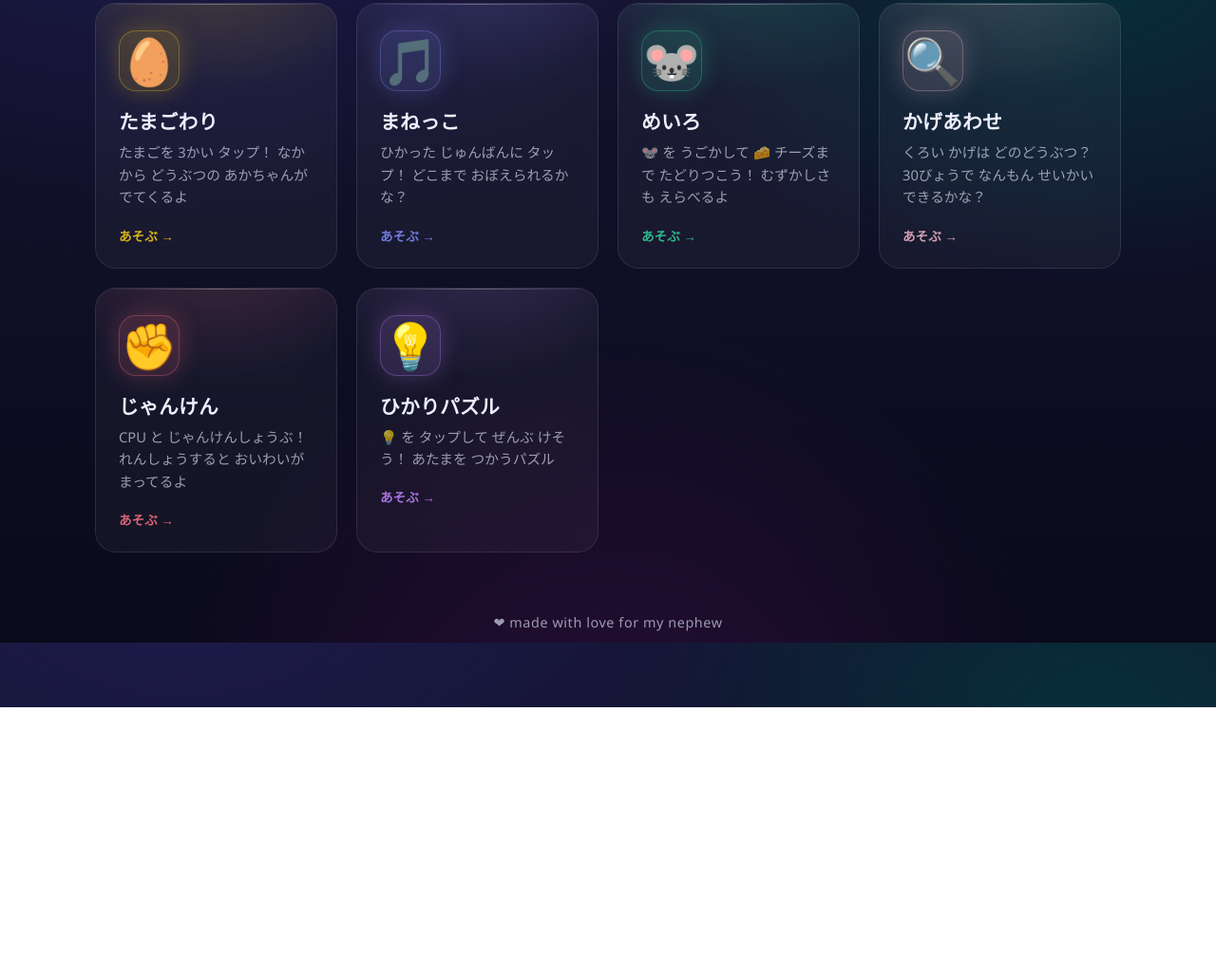
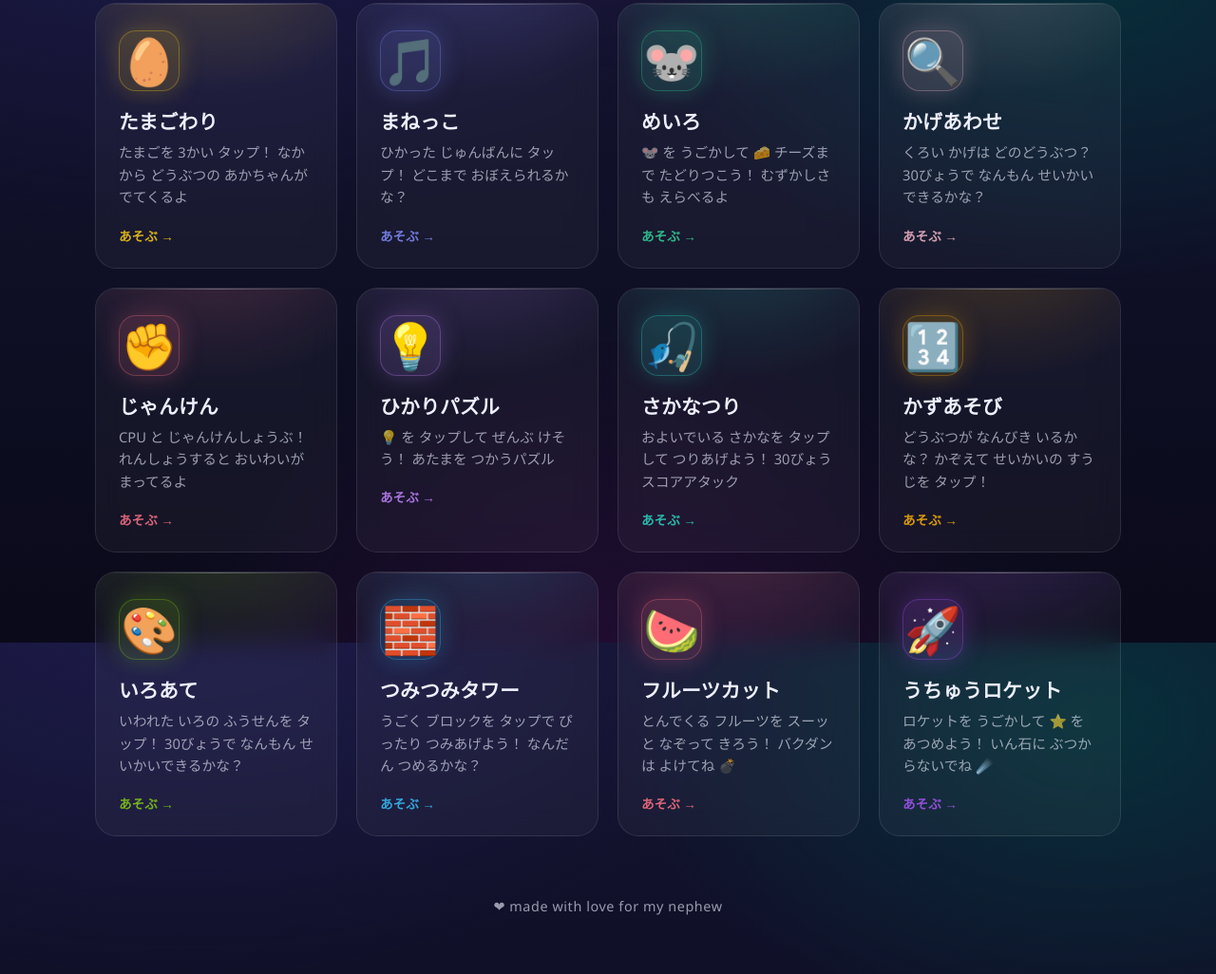
Before and after one commit to Sawakee/for-my-nephew, a plain HTML site: page index.html in a window 1280 px wide. Shown: the part 923-1949 px from the top of the page at 95% size. Before the commit the page ends 1668 px from the top, so only its background shows below. Drawn offline with Linux system fonts and the light colour scheme.

Commit message:
Add 6 new game cards to landing page (sakana-tsuri + 5 more)
Co-Authored-By: Claude Opus 4.8 <noreply@anthropic.com>

```diff
--- a/index.html
+++ b/index.html
@@ -170,6 +170,12 @@ h1 {
 .card-12 { --glow: 244,182,200; }
 .card-13 { --glow: 251,113,133; }
 .card-14 { --glow: 192,132,252; }
+.card-15 { --glow: 45,212,191; }
+.card-16 { --glow: 250,176,5; }
+.card-17 { --glow: 132,204,22; }
+.card-18 { --glow: 56,189,248; }
+.card-19 { --glow: 251,113,133; }
+.card-20 { --glow: 168,85,247; }
 
 .card-emoji {
   font-size: 3rem;
@@ -315,6 +321,42 @@ h1 {
     <div class="card-desc">💡 を タップして ぜんぶ けそう！ あたまを つかうパズル</div>
     <span class="card-arrow">あそぶ →</span>
   </a>
+  <a href="sakana-tsuri/" class="card card-15">
+    <span class="card-emoji">🎣</span>
+    <div class="card-title">さかなつり</div>
+    <div class="card-desc">およいでいる さかなを タップして つりあげよう！ 30びょうスコアアタック</div>
+    <span class="card-arrow">あそぶ →</span>
+  </a>
+  <a href="kazu-asobi/" class="card card-16">
+    <span class="card-emoji">🔢</span>
+    <div class="card-title">かずあそび</div>
+    <div class="card-desc">どうぶつが なんびき いるかな？ かぞえて せいかいの すうじを タップ！</div>
+    <span class="card-arrow">あそぶ →</span>
+  </a>
+  <a href="iro-ate/" class="card card-17">
+    <span class="card-emoji">🎨</span>
+    <div class="card-title">いろあて</div>
+    <div class="card-desc">いわれた いろの ふうせんを タップ！ 30びょうで なんもん せいかいできるかな？</div>
+    <span class="card-arrow">あそぶ →</span>
+  </a>
+  <a href="tsumiki/" class="card card-18">
+    <span class="card-emoji">🧱</span>
+    <div class="card-title">つみつみタワー</div>
+    <div class="card-desc">うごく ブロックを タップで ぴったり つみあげよう！ なんだん つめるかな？</div>
+    <span class="card-arrow">あそぶ →</span>
+  </a>
+  <a href="fruit-cut/" class="card card-19">
+    <span class="card-emoji">🍉</span>
+    <div class="card-title">フルーツカット</div>
+    <div class="card-desc">とんでくる フルーツを スーッと なぞって きろう！ バクダンは よけてね 💣</div>
+    <span class="card-arrow">あそぶ →</span>
+  </a>
+  <a href="uchuu-yoke/" class="card card-20">
+    <span class="card-emoji">🚀</span>
+    <div class="card-title">うちゅうロケット</div>
+    <div class="card-desc">ロケットを うごかして ⭐ を あつめよう！ いん石に ぶつからないでね ☄️</div>
+    <span class="card-arrow">あそぶ →</span>
+  </a>
 </div>
 
 <p class="footer">❤︎ made with love for my nephew</p>
```
